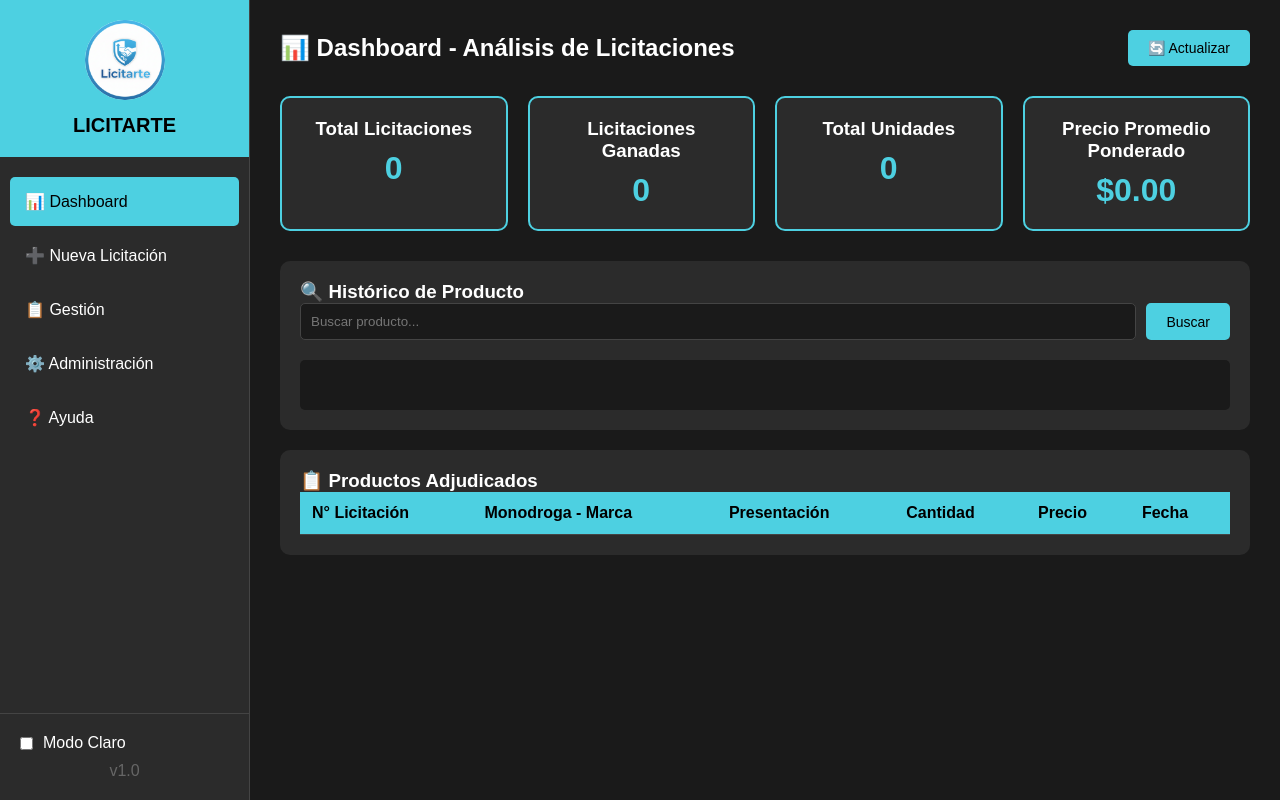
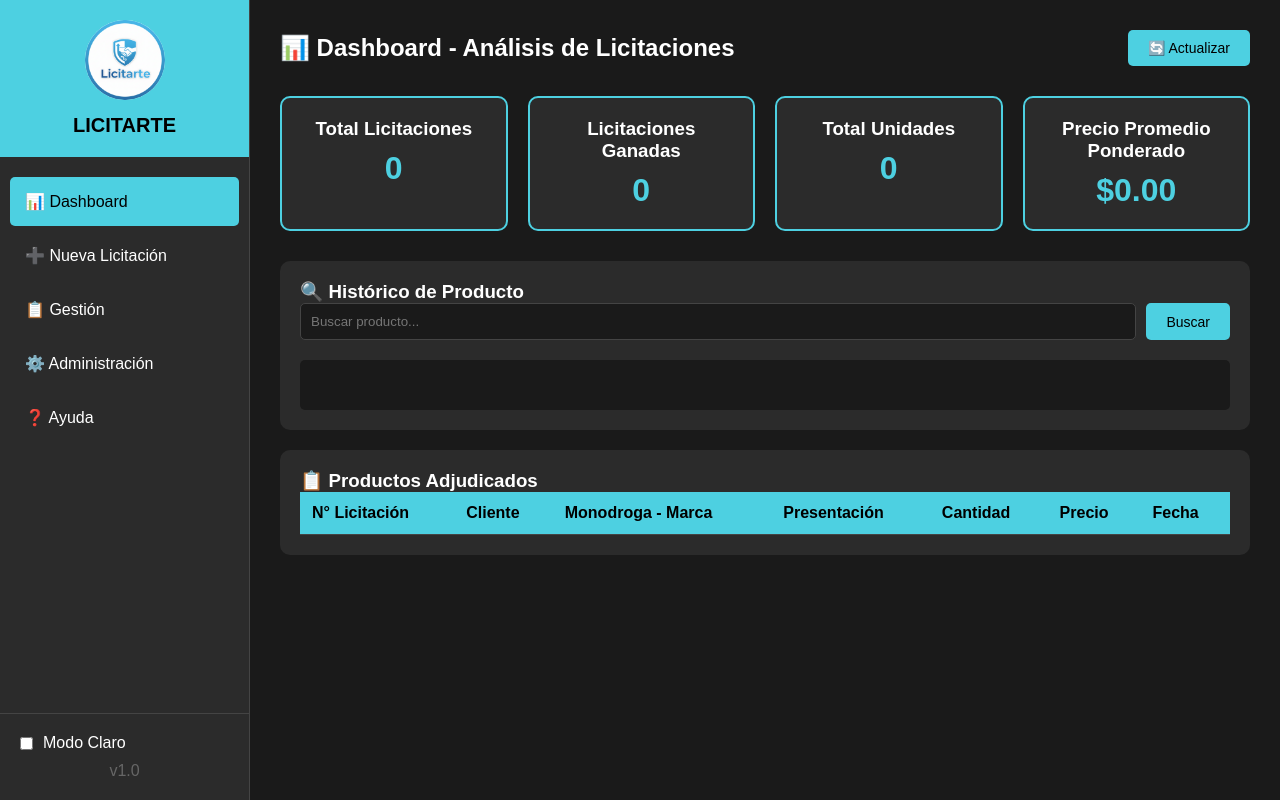
Before and after one commit to Jorge-Loyo/Licitarte, a Flask app: page /dashboard in a window 1280 px wide. Run offline with Flask 3, Linux system fonts and the light colour scheme; data that the repository does not hold is empty; some libraries are stand-ins or nearby versions.

Commit message:
Feature: Agregar cliente en productos adjudicados del dashboard

```diff
--- a/web/app.py
+++ b/web/app.py
@@ -191,9 +191,10 @@ def get_productos_adjudicados():
     with db.get_connection() as conn:
         cursor = conn.cursor()
         cursor.execute("""
-            SELECT l.numero_licitacion, p.monodroga, p.marca, p.presentacion, p.cantidad, p.precio_ofertado, l.fecha
+            SELECT l.numero_licitacion, p.monodroga, p.marca, p.presentacion, p.cantidad, p.precio_ofertado, l.fecha, c.nombre
             FROM productos p
             JOIN licitaciones l ON p.licitacion_id = l.id
+            LEFT JOIN clientes c ON l.cliente_id = c.id
             WHERE p.resultado = 'Adjudicado'
             ORDER BY l.fecha DESC
         """)
@@ -206,7 +207,8 @@ def get_productos_adjudicados():
         'presentacion': p[3],
         'cantidad': p[4],
         'precio': p[5],
-        'fecha': p[6]
+        'fecha': p[6],
+        'cliente': p[7] or '-'
     } for p in productos])
 
 # API Clientes
--- a/web/static/js/dashboard.js
+++ b/web/static/js/dashboard.js
@@ -24,6 +24,7 @@ async function cargarProductosAdjudicados() {
         const tr = document.createElement('tr');
         tr.innerHTML = `
             <td>${p.numero_licitacion}</td>
+            <td>${p.cliente}</td>
             <td>${p.monodroga} - ${p.marca}</td>
             <td>${p.presentacion}</td>
             <td>${p.cantidad}</td>
--- a/web/templates/dashboard.html
+++ b/web/templates/dashboard.html
@@ -43,6 +43,7 @@
             <thead>
                 <tr>
                     <th>N° Licitación</th>
+                    <th>Cliente</th>
                     <th>Monodroga - Marca</th>
                     <th>Presentación</th>
                     <th>Cantidad</th>
```
